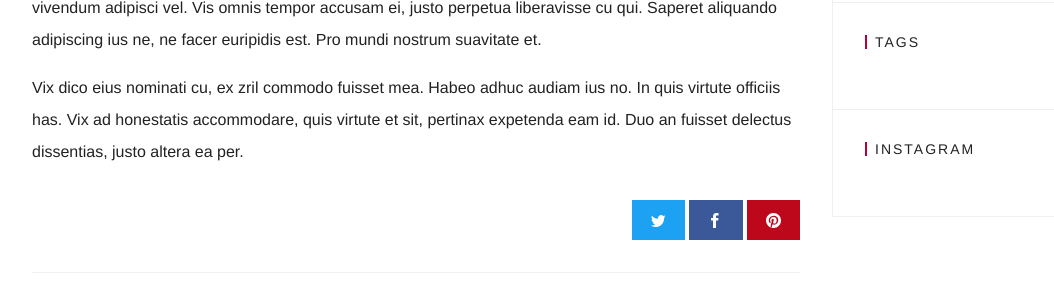
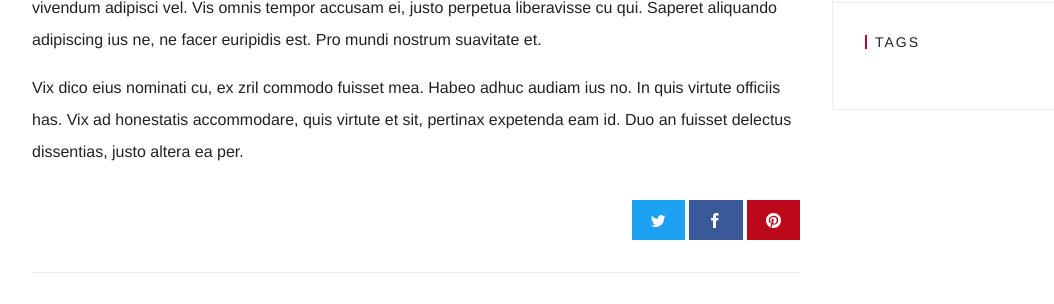
Before and after one commit to me5m/blog, a Jekyll site: the page built from _posts/2017-1-22-first-post.md, in a window 1280 px wide. Shown: the part 818-1122 px from the top of the page, without its empty margins (24-1078 px from the left). Built offline with Jekyll 4.4.1, drawn with Linux system fonts in a browser that asks for light colours; some web fonts are replaced.

Commit message:
Updated '_includes/sidebar.html' via CloudCannon

```diff
--- a/_includes/sidebar.html
+++ b/_includes/sidebar.html
@@ -8,6 +8,5 @@
 
   {% include sidebar/widget-tags.html %}
 
-  {% include sidebar/widget-instagram.html %}
 
 </div>
```
